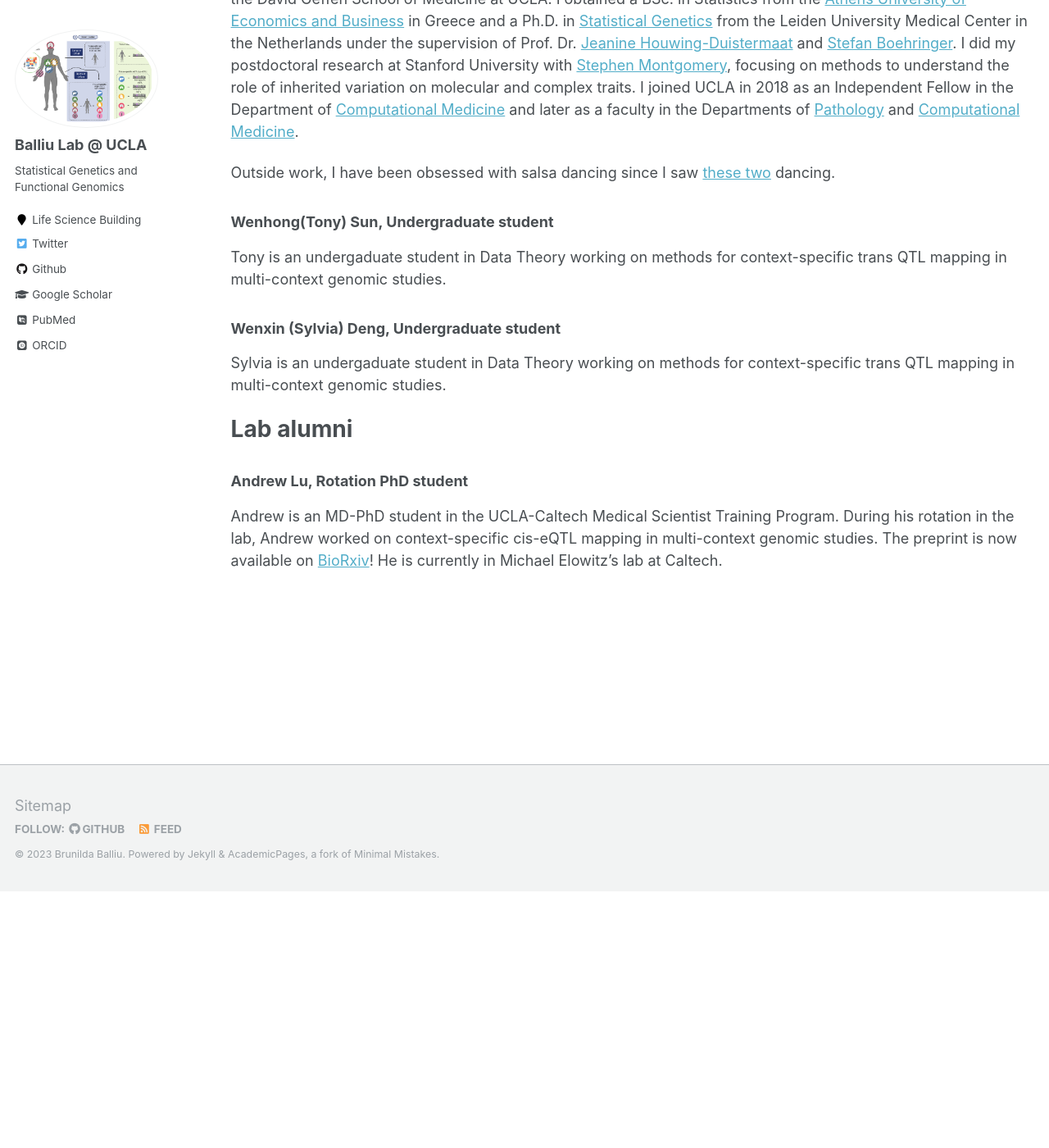
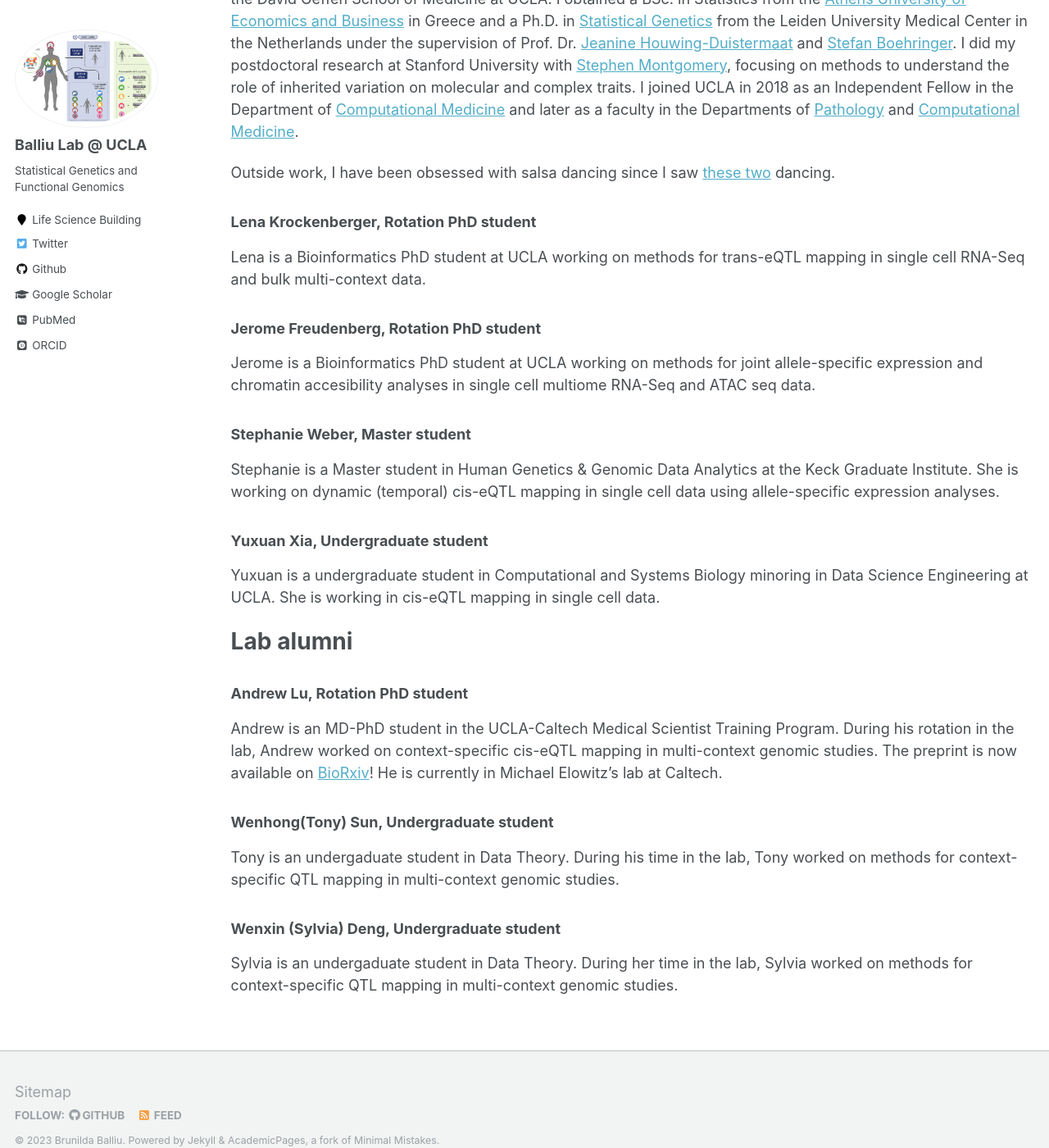
Before and after one commit to BalliuLab/balliulab.github.io, a Jekyll site: the page built from _pages/cv.md, in a window 1280 px wide and 1400 px high, scrolled down 312 px. Shown: the whole window at 82% size. Built offline with Jekyll 4.4.1, drawn with Linux system fonts in a browser that asks for light colours; some web fonts are replaced.

Commit message:
Update cv.md

```diff
--- a/_pages/cv.md
+++ b/_pages/cv.md
@@ -16,14 +16,26 @@ I am an Assistant Professor in the Departments of [Pathology & Laboratory Medici
 
  Outside work, I have been obsessed with salsa dancing since I saw [these two](https://www.youtube.com/watch?v=NkP6d0csYfM&ab_channel=BoscoOrtega) dancing.
 
-### Wenhong(Tony) Sun, Undergraduate student
-Tony is an undergaduate student in Data Theory working on methods for context-specific trans QTL mapping in multi-context genomic studies.
+### Lena Krockenberger, Rotation PhD student
+Lena is a Bioinformatics PhD student at UCLA working on methods for trans-eQTL mapping in single cell RNA-Seq and bulk multi-context data.
 
-### Wenxin (Sylvia) Deng, Undergraduate student
-Sylvia is an undergaduate student in Data Theory working on methods for context-specific trans QTL mapping in multi-context genomic studies.
+### Jerome Freudenberg, Rotation PhD student
+Jerome is a Bioinformatics PhD student at UCLA working on methods for joint allele-specific expression and chromatin accesibility analyses in single cell multiome RNA-Seq and ATAC seq data.
+
+### Stephanie Weber, Master student
+Stephanie is a Master student in Human Genetics & Genomic Data Analytics at the Keck Graduate Institute. She is working on dynamic (temporal) cis-eQTL mapping in single cell data using allele-specific expression analyses.
+
+### Yuxuan Xia, Undergraduate student
+Yuxuan is a undergraduate student in Computational and Systems Biology minoring in Data Science Engineering at UCLA. She is working in cis-eQTL mapping in single cell data.
 
 
 # Lab alumni
 
 ### Andrew Lu, Rotation PhD student
 Andrew is an MD-PhD student in the UCLA-Caltech Medical Scientist Training Program. During his rotation in the lab, Andrew worked on context-specific cis-eQTL mapping in multi-context genomic studies. The preprint is now available on [BioRxiv](https://www.biorxiv.org/content/10.1101/2021.06.17.448889v1)! He is currently in Michael Elowitz's lab at Caltech.
+
+### Wenhong(Tony) Sun, Undergraduate student
+Tony is an undergaduate student in Data Theory. During his time in the lab, Tony worked on methods for context-specific QTL mapping in multi-context genomic studies.
+
+### Wenxin (Sylvia) Deng, Undergraduate student
+Sylvia is an undergaduate student in Data Theory. During her time in the lab, Sylvia worked on methods for context-specific QTL mapping in multi-context genomic studies.
```
